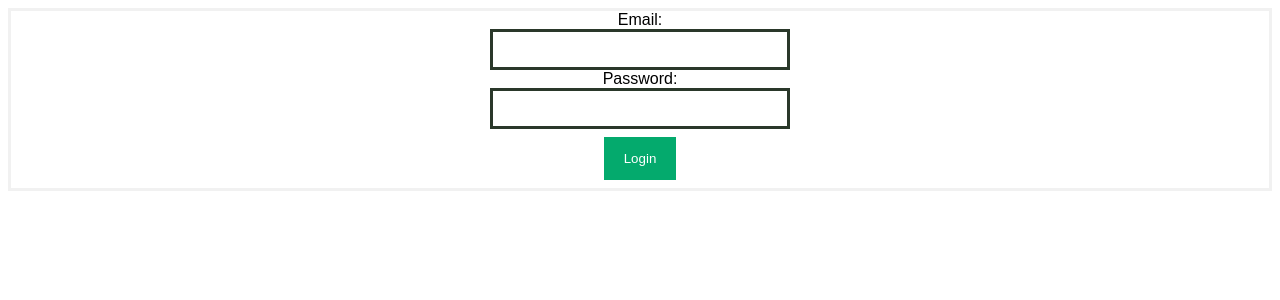
After one commit to fisuro/flask_app, a Flask app: page /login in a window 1280 px wide. The commit adds this page. Shown: the top 300 px of the page. Run offline with Flask 2, Linux system fonts and the light colour scheme.

Commit message:
adding files

```diff
--- a/core/static/css/main.css
+++ b/core/static/css/main.css
@@ -6,7 +6,7 @@ form {
   }
 
   /* Full-width inputs */
-  input[type=text], input[type=password] {
+  input[type=text], input[type=password], input[type=email] {
     font-family: Arial, Helvetica, sans-serif;
     padding: 12px 20px;
     margin: 8px 0;
@@ -79,6 +79,10 @@ div {
     width: 100%;
   }
 
+  #error{
+    color: #f44336;
+  }
+
   #customers td, #customers th {
     border: 1px solid #ddd;
     padding: 8px;
--- a/core/static/js/main.js
+++ b/core/static/js/main.js
@@ -89,4 +89,28 @@ $(document).ready(function() {
             }
         })
     })
+    $('#login').click(function(){
+        var kita = {
+            username : $('#username').val(),
+            password: $('#password').val()
+        }
+        $.ajax({
+            type: 'POST',
+            url: '/auth',
+            dataType: 'json',
+            contentType: 'application/json',
+            data: JSON.stringify(kita),
+
+            // success: function(request, message){
+            //     alert(message);
+            //     window.location.href = "/";
+            // },
+
+            error: function(request, message){
+                document.getElementById("error").innerHTML = "Wrong email or password."
+                return false;
+            }
+        })
+    })
+
 });
--- /dev/null
+++ b/core/templates/login.html
@@ -0,0 +1,21 @@
+{% extends 'base.html'%}
+
+{% block head %}
+{% endblock %}
+
+
+{% block body %}
+
+
+<form >
+    <label for="fname">Email:</label><br>
+    <input type="email" id="username" name="fname"><br>
+    <label for="lname">Password:</label><br>
+    <input type="password" id="password" name="lname"><br>
+    <div id="error"></div>
+    <button type="button" id="login" name="subaj">Login</button>
+</form>
+
+
+
+{% endblock %}
--- a/core/views.py
+++ b/core/views.py
@@ -1,6 +1,6 @@
 from flask import request, jsonify, render_template
 from core import app
-from core.db_functions import load_all_users_db, validate_json, add_user_db, find_user_db, delete_user_db, update_user_db
+from core.db_functions import load_all_users_db, validate_json, add_user_db, find_user_db, delete_user_db, update_user_db, authenication
 
 @app.route("/users", methods=['GET'])
 def api_all():
@@ -35,3 +35,15 @@ def healtcheck():
 @app.route('/', methods=['GET'])
 def index():
     return render_template('index.html')
+
+@app.route('/login', methods=['GET'])
+def login():
+    return render_template('login.html')
+
+@app.route('/auth', methods=['POST'])
+def auth():
+    if authenication(request.json):
+        return request.json
+        # # api_all()
+    else:
+        return 'kurac', 400
--- a/run.py
+++ b/run.py
@@ -3,4 +3,5 @@ from core.models import db
 if __name__ == '__main__':
     db.drop_all()
     db.create_all()
-    app.run(debug=True, port=8080, threaded=True)
+    # app.run(debug=True, port=8080, threaded=True)
+    app.run(debug=True)
```
Also changed, not shown: core/db_functions.py (+16 -8 lines), 1 other file.
